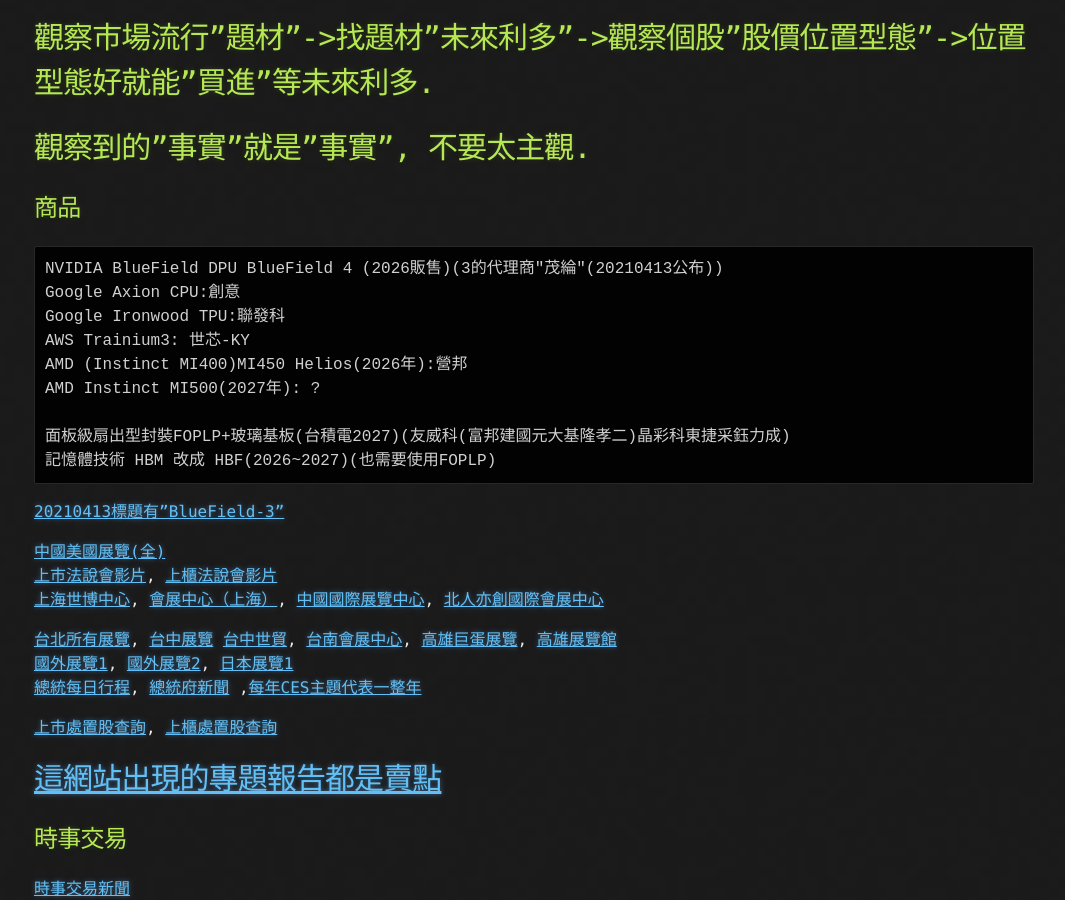
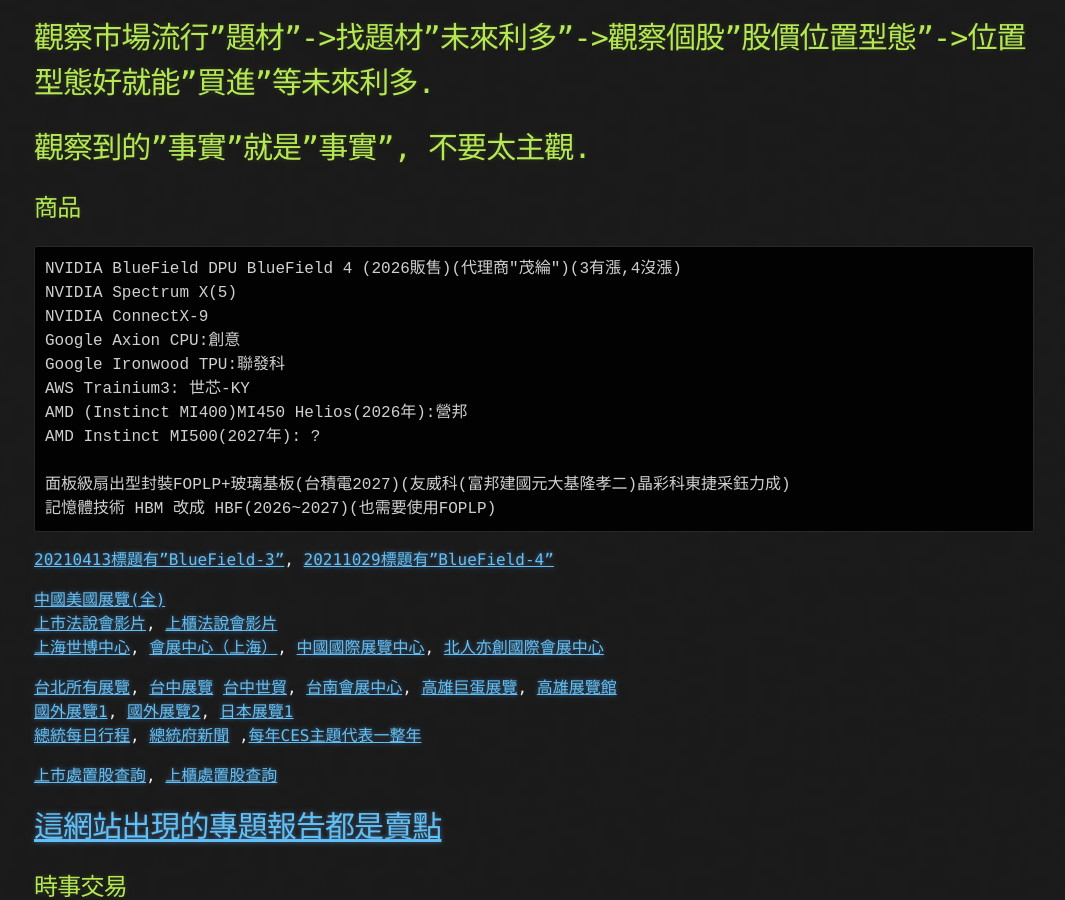
Before and after one commit to lepg5487/Stock_God, a Jekyll site: the page built from experience.md, in a window 1280 px wide and 900 px high, scrolled down 348 px. Shown: the whole window, without its empty margins (106-1171 px from the left). Built offline with Jekyll 4.4.1, drawn with Linux system fonts in a browser that asks for light colours; our own code applies the rules of GitHub Pages for plain Markdown files.

Commit message:
Update experience.md

````diff
--- a/experience.md
+++ b/experience.md
@@ -8,7 +8,9 @@
 
 ## 商品
 ```
-NVIDIA BlueField DPU BlueField 4 (2026販售)(3的代理商"茂綸"(20210413公布))
+NVIDIA BlueField DPU BlueField 4 (2026販售)(代理商"茂綸")(3有漲,4沒漲)
+NVIDIA Spectrum X(5)
+NVIDIA ConnectX-9
 Google Axion CPU:創意
 Google Ironwood TPU:聯發科
 AWS Trainium3: 世芯-KY
@@ -18,7 +20,7 @@
 面板級扇出型封裝FOPLP+玻璃基板(台積電2027)(友威科(富邦建國元大基隆孝二)晶彩科東捷采鈺力成)
 記憶體技術 HBM 改成 HBF(2026~2027)(也需要使用FOPLP)
 ```
-[20210413標題有"BlueField-3"](https://nvidianews.nvidia.com/news/nvidia-extends-data-center-infrastructure-processing-roadmap-with-bluefield-3)
+[20210413標題有"BlueField-3"](https://nvidianews.nvidia.com/news/nvidia-extends-data-center-infrastructure-processing-roadmap-with-bluefield-3), [20211029標題有"BlueField-4"](https://blogs.nvidia.com/blog/bluefield-4-ai-factory/)
 
 [中國美國展覽(全)](https://www.jufair.com/exhibition-0-0-0-0-0-0-1/?sort=asc&type=start_time)
 [上市法說會影片](https://webpro.twse.com.tw/webportal/vod/101/?categoryId=101), [上櫃法說會影片](https://www.tpex.org.tw/web/about/news/media/media_gallery.php?l=zh-tw)
````
